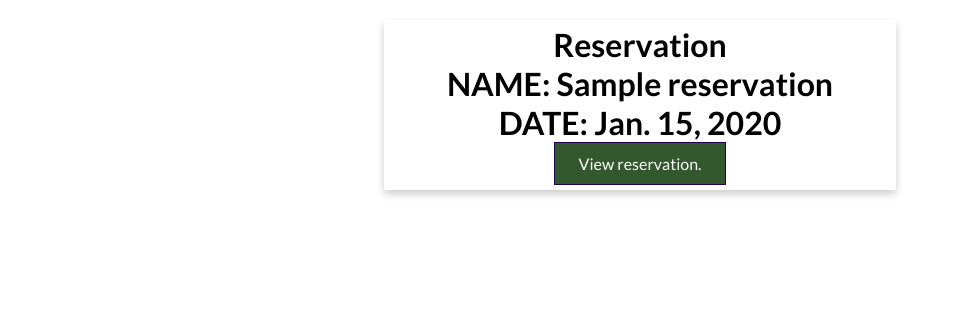
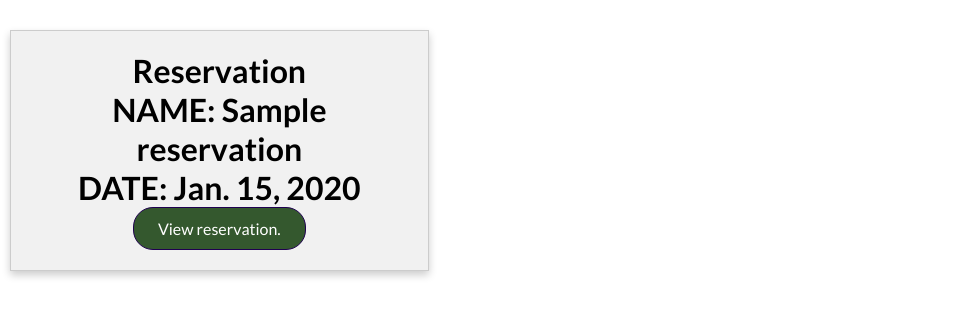
Before and after one commit to Allano256/restaurant_app, a Django app: page /reservations/ in a window 1280 px wide. Shown: the part 150-467 px from the top of the page, without its empty margins (0-955 px from the left). Run offline with Django 5.2, Linux system fonts and the light colour scheme; a user stored in the database is signed in; tables that the repository leaves empty hold one stand-in row (values such as "Sample post").

Commit message:
Create grid on reservation list

```diff
--- a/booking/static/booking/css/index.css
+++ b/booking/static/booking/css/index.css
@@ -233,16 +233,31 @@ button:active  {
     transition: 0.3s;
     width: 40%;
     margin: auto;
+    text-align: center;
+    padding: 5px 10px;
+    margin-top: 20px;
+}
+
+
+.grid-container {
+    display: grid;
+    grid-template-columns: repeat(3, 1fr);
+    gap: 2px;
+    padding: 10px;
+
+
 
 }
 
-.tin-tin {
+.grid-item {
+    background-color: #f1f1f1;
+    padding: 20px;
+    text-align: center;
+    border: 1px solid #ccc;
+    width: auto;
 
+}
 
-    padding: 5px 10px;
-    margin-top: 20px;
-    text-align: center;
-}
 
 .btn {
     margin: 20px  20px;
@@ -269,6 +284,9 @@ button:active  {
     height: 150px;
 }
 
+
+
+
 @media only screen and (max-width: 600px) {
     #head {
         height: 150px;
--- a/booking/templates/booking/reservation_list.html
+++ b/booking/templates/booking/reservation_list.html
@@ -21,19 +21,20 @@
 {% block content %}
 
 {% include 'booking/includes/navbar.html'%}
-<div class="output">
+<div class="output grid-container">
 
 
         {% for reservation in object_list %}
-        <div class="tin">
+        <div class="tin grid-item ">
 
-            <div class="tin-tin">
+
+
             <h1>Reservation </h1>
             <h1>NAME: {{reservation.name_user}} </h1>
             <h1>DATE: {{reservation.date_of_month}}</h1>
 
-            <a href="{% url 'booking:single_reservation' reservation.id %}">View reservation.</a>
-            </div>
+            <a class="nav-nav-link" href="{% url 'booking:single_reservation' reservation.id %}">View reservation.</a>
+
 
         </div>
         {% empty%}
```
Also changed, not shown: booking/templates/booking/single_reservation.html (+4 -4 lines).
